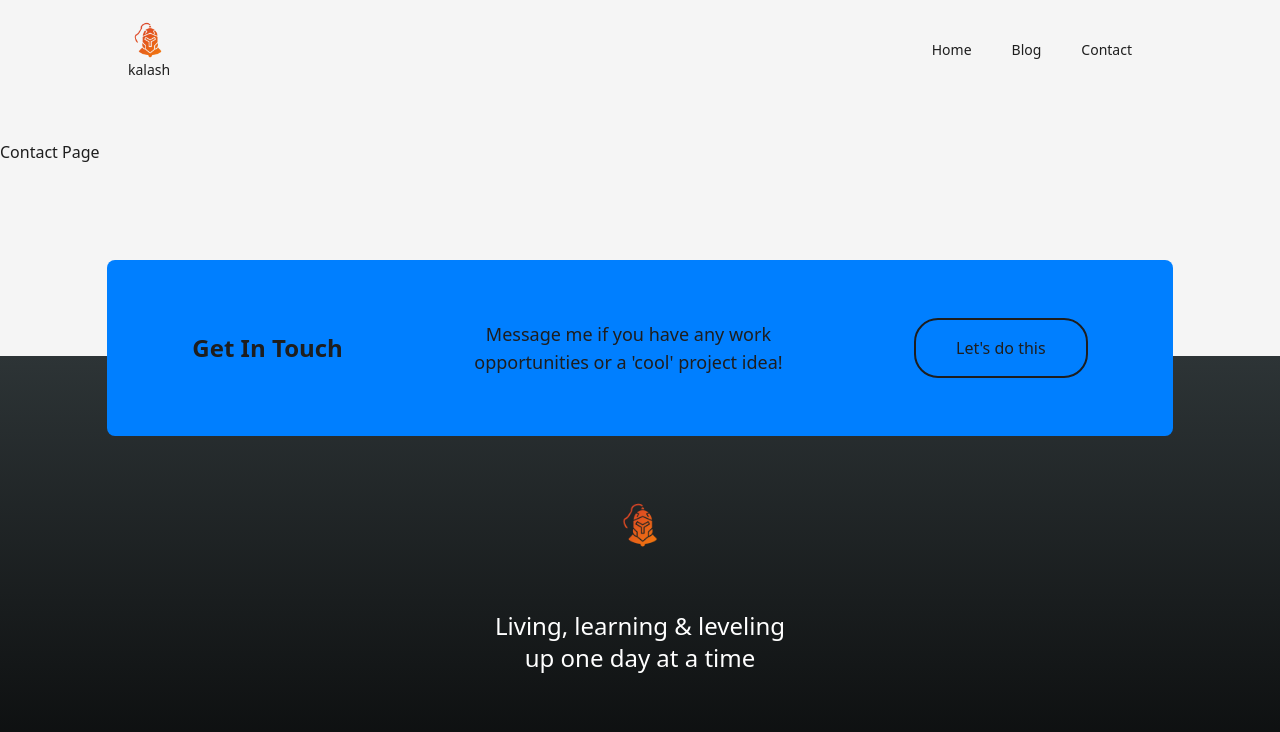
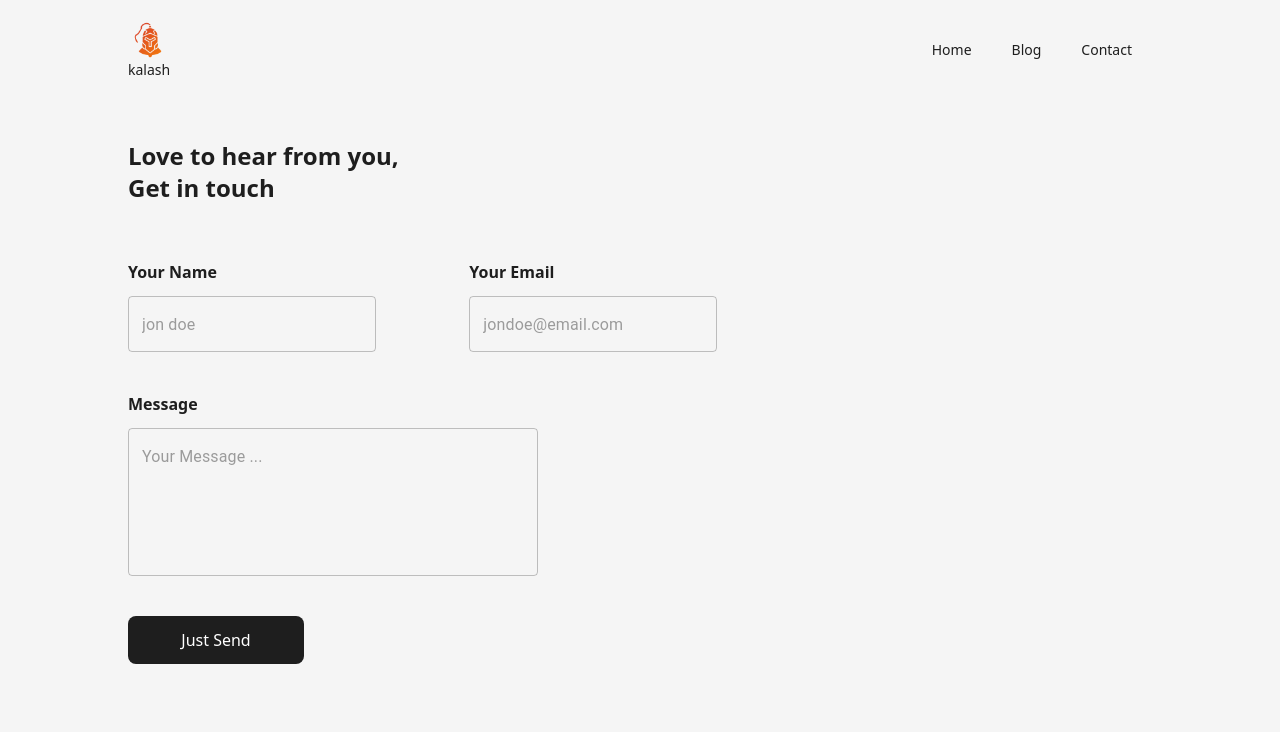
Before and after one commit to k99sharma/portfolio-react, a React (Vite) app: page /contact in a window 1280 px wide. Shown: the top 732 px of the page. Built offline with nearby package versions, Linux system fonts and the light colour scheme.

Commit message:
feat: contact page is designed
 added contact page form

 - netlify is configured for contact form
 - `TextField` component is used to create form

```diff
--- a/src/pages/Contact.jsx
+++ b/src/pages/Contact.jsx
@@ -1,8 +1,72 @@
+// imports
+import { TextField } from "@mui/material";
+
 // contact page
-export default function Contact(){
-    return(
-        <div className="contact">
-            Contact Page
+export default function Contact() {
+  return (
+    <div className="flex flex-col items-center justify-center">
+      <div className="contact w-4/5">
+        <div className="contact__header text-2xl font-bold mb-14">
+          Love to hear from you, <br />
+          Get in touch
         </div>
-    )
+
+        <form name="contact" data-netlify="true" method="POST">
+          <div className="grid grid-cols-1 md:grid-cols-2 lg:grid-cols-3 md:mb-5">
+            <div className="mb-5">
+              <div className="form__label mb-3 font-semibold">Your Name</div>
+
+              <div className="form__input">
+                <TextField
+                  name="name"
+                  type="text"
+                  placeholder="jon doe"
+                  required
+                  aria-label="your name"
+                />
+              </div>
+            </div>
+
+            <div className="mb-5">
+              <div className="form__label mb-3 font-semibold">Your Email</div>
+
+              <div className="form__input">
+                <TextField
+                  name="email"
+                  type="email"
+                  placeholder="jondoe@email.com"
+                  aria-label="your email"
+                  required
+                />
+              </div>
+            </div>
+          </div>
+
+          <div className="mb-10">
+            <div className="form__label mb-3 font-semibold">Message</div>
+
+            <div className="form__input">
+              <TextField
+                className="w-3/5 md:w-2/5 lg:w-2/5"
+                multiline
+                rows={5}
+                placeholder="Your Message ..."
+                aria-label="your message"
+                required
+              />
+            </div>
+          </div>
+
+          <button
+            className="bg-neutral-1 text-neutral-0 h-12 w-44 rounded-lg hover:shadow-lg"
+            role="button"
+            type="submit"
+            aria-label="form submit button"
+          >
+            Just Send
+          </button>
+        </form>
+      </div>
+    </div>
+  );
 }
--- a/src/utils/projects.js
+++ b/src/utils/projects.js
@@ -33,6 +33,28 @@ const projects = [
     img: "/projects/project.png",
     tech: "tech1, tech2, tech3",
   },
+  {
+    id: 3,
+    label: "Projec title",
+    description: "liajoeoj   aojeffoij aiwjef oj aeiofjaoijf aoiwfjioj",
+    social: {
+      github: "#",
+      live: "#",
+    },
+    img: "/projects/project.png",
+    tech: "tech1, tech2, tech3",
+  },
+  {
+    id: 4,
+    label: "Projec title",
+    description: "liajoeoj   aojeffoij aiwjef oj aeiofjaoijf aoiwfjioj",
+    social: {
+      github: "#",
+      live: "#",
+    },
+    img: "/projects/project.png",
+    tech: "tech1, tech2, tech3",
+  },
 ];
 
 export default projects;
```
